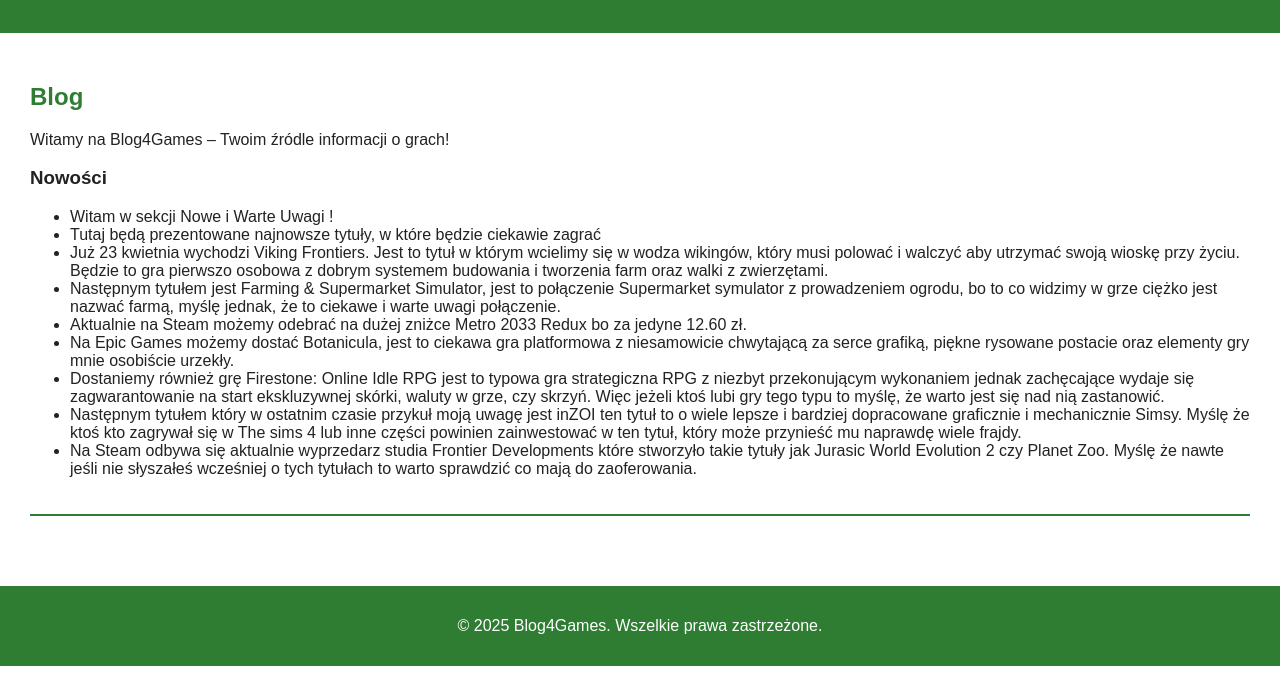
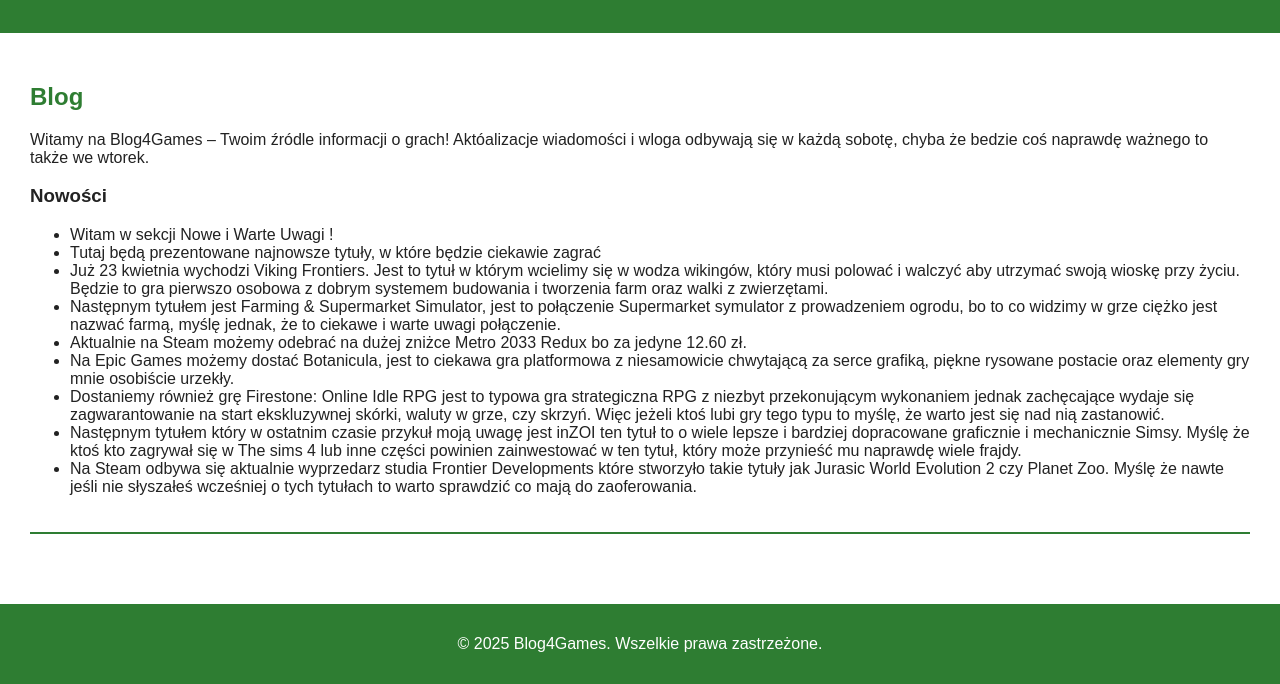
Before and after one commit to Blog4Games/blog4game, a plain HTML site: page index.html in a window 1280 px wide. Shown: the part 121-805 px from the top of the page. Drawn offline with Linux system fonts and the light colour scheme.

Commit message:
Update index.html

```diff
--- a/index.html
+++ b/index.html
@@ -22,7 +22,7 @@
     <main>
         <section id="blog">
             <h2>Blog</h2>
-            <p>Witamy na Blog4Games – Twoim źródle informacji o grach!</p>
+            <p>Witamy na Blog4Games – Twoim źródle informacji o grach! Aktóalizacje wiadomości i wloga odbywają się w każdą sobotę, chyba że bedzie coś naprawdę ważnego to także we wtorek.</p>
             <h3>Nowości</h3>
             <ul>
                 <li>Witam w sekcji Nowe i Warte Uwagi ! </li>
```
